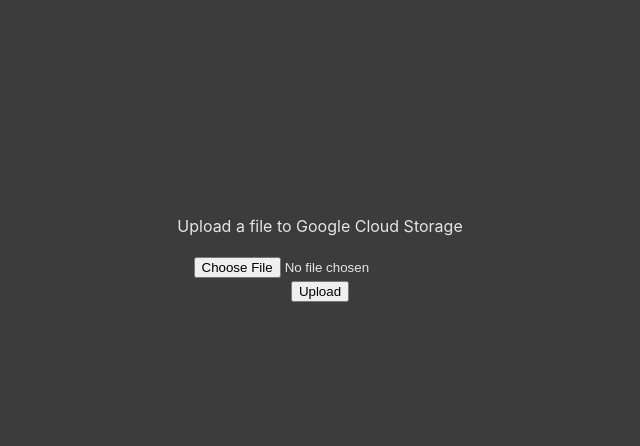
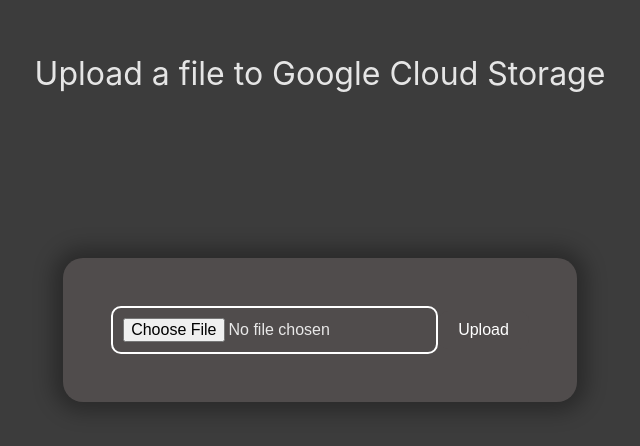
Before and after one commit to SzymonWegrzynek/SecureDataInCloud, a React (Vite) app in the folder Frontend/: page /encrypt in a window 1280 px wide. Shown: the part 150-596 px from the top of the page, without its empty margins (320-960 px from the left). Built offline with nearby package versions, Linux system fonts and the light colour scheme.

Commit message:
zmiena styli

```diff
--- a/Frontend/src/components/Encrypt/component.jsx
+++ b/Frontend/src/components/Encrypt/component.jsx
@@ -1,3 +1,4 @@
+import "./style.scss";
 import { useState } from "react";
 import axios from "axios";
 
@@ -44,20 +45,27 @@ function Encrypt() {
   };
 
   return (
-    <div className="encrypt">
-      <p>Upload a file to Google Cloud Storage</p>
-      <div>
+    <main className="encrypt">
+      <p className="header">Upload a file to Google Cloud Storage</p>
+      <section className="form">
         <input
+          className="choose-file"
           type="file"
           onChange={(e) => {
             setFile(e.target.files[0]);
           }}
         />
-      </div>
-      <button onClick={handleUpload}>Upload</button>
-      {progress.started && <progress max="100" value={progress.pc}></progress>}
-      {msg && <span>{msg}</span>}
-    </div>
+        <button className="upload-file" onClick={handleUpload}>
+          Upload
+        </button>
+      </section>
+      <section>
+        {progress.started && (
+          <progress max="100" value={progress.pc}></progress>
+        )}
+        {msg && <span>{msg}</span>}
+      </section>
+    </main>
   );
 }
 
--- a/Frontend/src/components/Encrypt/style.scss
+++ b/Frontend/src/components/Encrypt/style.scss
@@ -0,0 +1,47 @@
+.encrypt {
+  display: flex;
+  justify-content: center;
+  align-items: center;
+  flex-direction: column;
+
+  .header {
+    font-size: 2rem;
+    margin-bottom: 5rem;
+  }
+
+  .form {
+    display: flex;
+    align-items: center;
+    justify-content: center;
+    background-color: #504c4c;
+    padding: 3rem;
+    margin: 5rem;
+    border-radius: 20px;
+    box-shadow: 0 0 20px 10px rgba(0, 0, 0, 0.3);
+    transition: transform 0.3s ease;
+
+    .choose-file {
+      display: block;
+      box-sizing: border-box;
+      padding: 10px;
+      font-size: 1rem;
+      border: 2px solid #fff;
+      border-radius: 10px;
+      width: 100%;
+    }
+
+    .upload-file {
+      background-color: #504c4c;
+      color: #fff;
+      padding: 10px 20px;
+      font-size: 1rem;
+      border: none;
+      border-radius: 10px;
+      transition: background-color 0.3s ease;
+
+      &:hover {
+        background-color: #444;
+      }
+    }
+  }
+}
--- a/Frontend/src/components/Home/component.jsx
+++ b/Frontend/src/components/Home/component.jsx
@@ -3,20 +3,20 @@ import { NavLink } from "react-router-dom";
 
 const Home = () => {
   return (
-    <div className="Home">
-      <ul className="list">
-        <li className="link">
-          <NavLink className="nav-link" to="/decrypt">
+    <main className="home">
+      <section>
+        <div className="link">
+          <NavLink className="decrypt" to="/decrypt">
             ODSZYFRUJ DANE
           </NavLink>
-        </li>
-        <li className="link">
-          <NavLink className="nav-link" to="/encrypt">
+        </div>
+        <div className="link">
+          <NavLink className="encrypt" to="/encrypt">
             ZASZYFRUJ DANE
           </NavLink>
-        </li>
-      </ul>
-    </div>
+        </div>
+      </section>
+    </main>
   );
 };
 
--- a/Frontend/src/components/Home/style.scss
+++ b/Frontend/src/components/Home/style.scss
@@ -1,5 +1,5 @@
-.Home {
-  .list {
+.home {
+  section {
     display: flex;
     justify-content: center;
     align-items: center;
@@ -8,28 +8,28 @@
       display: flex;
       align-items: center;
       justify-content: center;
-      list-style-type: none;
-      text-decoration: none;
+
       background-color: #504c4c;
       width: 200px;
       height: 100px;
-      padding: 40px;
-      margin: 50px;
+      padding: 3rem;
+      margin: 5rem;
       border-radius: 20px;
       box-shadow: 0 0 20px 10px rgba(0, 0, 0, 0.3);
       transition: transform 0.3s ease;
 
-      .nav-link {
-        text-decoration: none;
+      .encrypt,
+      .decrypt {
         color: #fff;
         font-weight: bold;
-        font-size: larger;
-        letter-spacing: 0.15cap;
+        font-size: 1.2rem;
+        letter-spacing: 2px;
+        text-decoration: none;
       }
     }
+  }
 
-    .link:hover {
-      transform: scale(0.95);
-    }
+  .link:hover {
+    transform: scale(0.95);
   }
 }
```
Also changed, not shown: Frontend/src/components/Decrypt/component.jsx (+22 -13 lines).
